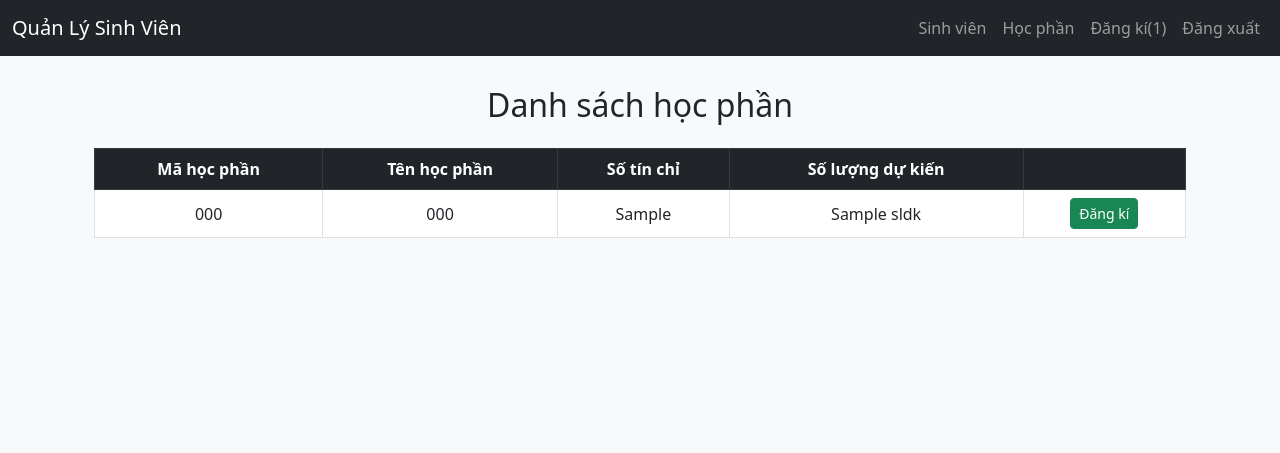
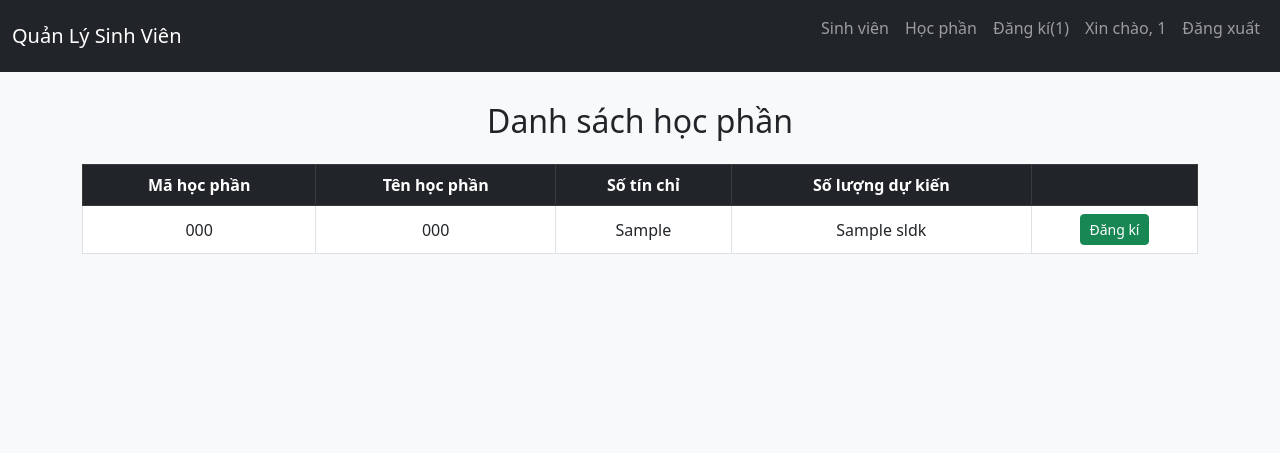
Before and after one commit to quyok808/QLDKHP, a PHP site: template app/views/hocphan/index.php in a window 1280 px wide. Shown: the top 453 px of the page. Run offline with PHP 8.4, Linux system fonts and the light colour scheme; the visitor is signed in with stand-in values (Sample User, id 1); the template is opened without the code that fills it: most values are stand-ins (such as "Sample title", 1, 10 or a date in 2020).

Commit message:
update v2

```diff
--- a/app/views/Layout.php
+++ b/app/views/Layout.php
@@ -57,13 +57,18 @@
                         <a class="nav-link" href="/QLDKHP/Subject/registered">Đăng kí(<?php echo isset($_SESSION['countHP']) ? $_SESSION['countHP'] : 0; ?>)</a>
                     </li>
                     <li class="nav-item">
-
+                        <?php if (isset($_SESSION['maSV'])): ?>
+                            <p class="nav-link">Xin chào, <?php echo $_SESSION['maSV']; ?></p>
+                        <?php endif; ?>
+                    </li>
+                    <li class="nav-item">
                         <?php if (isset($_SESSION['maSV'])): ?>
                             <a class="nav-link" href="/QLDKHP/Auth/Logout">Đăng xuất</a>
                         <?php else: ?>
                             <a class="nav-link" href="/QLDKHP/Auth">Đăng nhập</a>
                         <?php endif; ?>
                     </li>
+
                 </ul>
             </div>
         </div>
@@ -71,7 +76,7 @@
 
     <!-- Main Content -->
     <div class="main-content">
-        <div class="container">
+        <div class="container-fluid">
             <?php
             // Nơi nội dung trang sẽ được chèn vào
             if (isset($content)) {
--- a/app/views/hocphan/index.php
+++ b/app/views/hocphan/index.php
@@ -49,7 +49,11 @@ ob_start();
                             <td><?php echo $course['SoTinChi']; ?></td>
                             <td><?php echo $course['SLDK']; ?></td>
                             <td>
-                                <a href="/QLDKHP/Subject/register/<?php echo $course['MaHP']; ?>" class="btn btn-success btn-sm">Đăng kí</a>
+                                <?php if ($course['SLDK'] > 0) : ?>
+                                    <a href="/QLDKHP/Subject/register/<?php echo $course['MaHP']; ?>" class="btn btn-success btn-sm">Đăng kí</a>
+                                <?php else : ?>
+                                    <button class="btn btn-secondary btn-sm" disabled>Hết chỗ</button>
+                                <?php endif; ?>
                             </td>
                         </tr>
                     <?php endforeach; ?>
--- a/app/views/students/edit.php
+++ b/app/views/students/edit.php
@@ -41,5 +41,5 @@
         </select>
     </div>
     <button type="submit" class="btn btn-primary">Cập nhật</button>
-    <a href="../Student" class="btn btn-secondary">Hủy</a>
+    <a href="/QLDKHP/Student" class="btn btn-secondary">Hủy</a>
 </form>
--- a/app/views/students/index.php
+++ b/app/views/students/index.php
@@ -29,7 +29,7 @@ ob_start();
 </head>
 
 <body>
-    <div class="container">
+    <div class="container-fluid">
         <h2 class="text-center mb-4">Danh sách sinh viên</h2>
         <div class="text-end mb-3">
             <a href="./Student/create" class="btn btn-primary">Thêm sinh viên mới</a>
```
